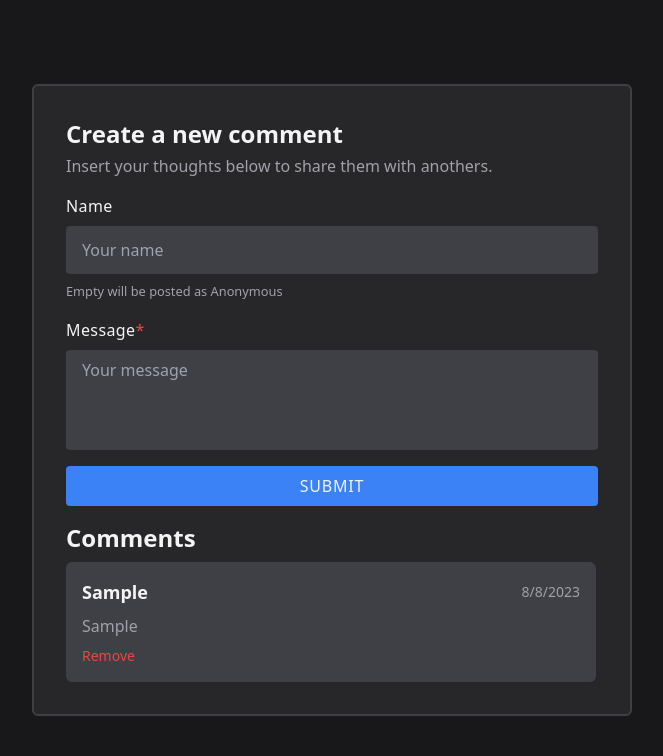
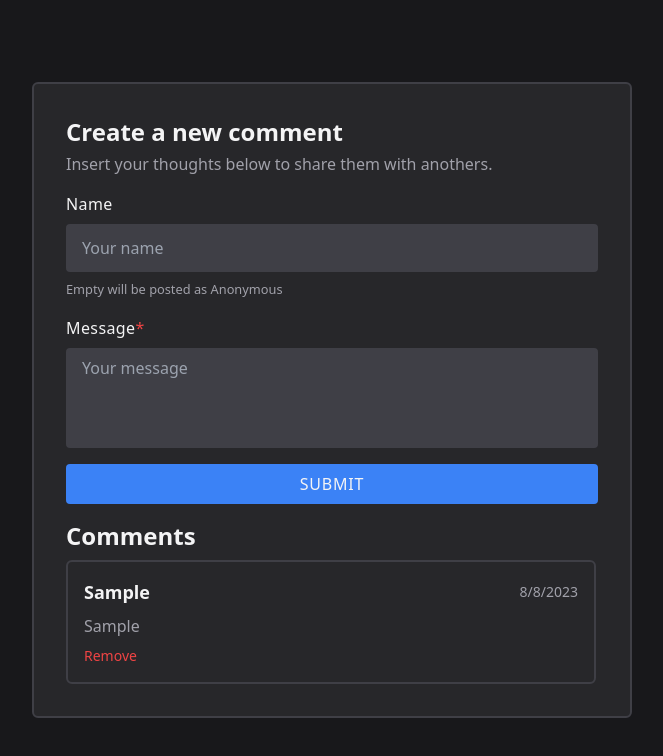
Before and after one commit to vitorqf/first-look-at-vue, a Vue app: page / in a window 1280 px wide. Both pictures are taken after typing "Sample", "Sample" into the empty fields and a click on the button "SUBMIT". Shown: the top 756 px of the page, without its empty margins (308-971 px from the left). Built offline with nearby package versions, Linux system fonts and the light colour scheme.

Commit message:
refactor: add deep watcher, recolor comments

```diff
--- a/src/components/CommentsContainer.vue
+++ b/src/components/CommentsContainer.vue
@@ -28,6 +28,7 @@ import CommentsSection from './CommentsSection.vue';
         handler() {
           localStorage.setItem('comments', JSON.stringify(this.comments));
         },
+        deep: true
       }
     },
     mounted() {
--- a/src/components/CommentsCreationForm.vue
+++ b/src/components/CommentsCreationForm.vue
@@ -82,7 +82,7 @@
 
     <!-- Submit Button -->
     <button
-      class="tracking-wider uppercase py-2 px-4 rounded bg-blue-500"
+      class="tracking-wider uppercase py-2 px-4 rounded bg-blue-500 hover:bg-blue-600"
       @click="createNewComment"
     >
       Submit
--- a/src/components/CommentsSection.vue
+++ b/src/components/CommentsSection.vue
@@ -37,7 +37,7 @@
       <div
         v-for="comment in comments"
         :key="comment.id"
-        class="flex flex-col gap-2 bg-zinc-700 p-4 rounded-md"
+        class="flex flex-col gap-2 bg-zinc-800 border-2 border-zinc-700 p-4 rounded-md"
       >
         <!-- User Info + Date -->
         <div class="flex justify-between items-center">
```
